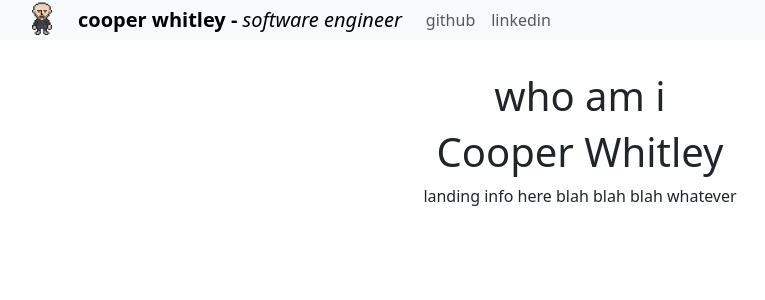
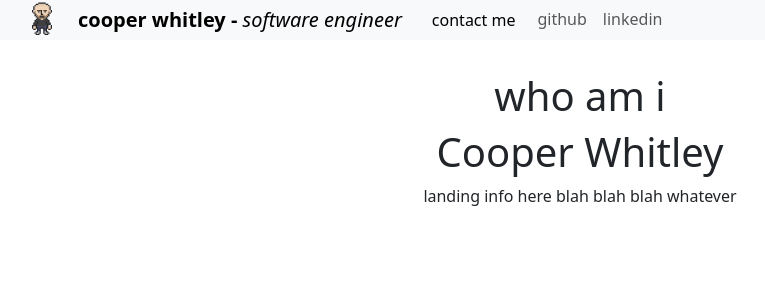
Before and after one commit to cooperwhitley/portfolio, a React (Create React App) app: page / in a window 1280 px wide. Shown: the top 300 px of the page, without its empty margins (60-825 px from the left). Built offline with nearby package versions, Linux system fonts and the light colour scheme.

Commit message:
add styling to link buttons

```diff
--- a/src/components/shared/Header.jsx
+++ b/src/components/shared/Header.jsx
@@ -2,6 +2,10 @@ import { Container, Nav, Navbar } from 'react-bootstrap'
 let Cooper = require('../../assets/cooper.png')
 
 export default function Header() {
+    let linkButtonStyle = {
+        border: 'none',
+        background: 'none'
+    }
     return (
         <Navbar expand='lg' className='bg-body-tertiary' style={{position: 'fixed', width: '100vw', zIndex: '1', height: '5vmin'}}>
             <Container>
@@ -15,8 +19,9 @@ export default function Header() {
                 </Navbar.Brand>
                 <Navbar.Brand style={{fontWeight: 'bold'}}>cooper whitley - <span style={{fontWeight: '200', fontStyle: 'italic'}}>software engineer</span></Navbar.Brand>
                 <Navbar.Toggle aria-controls='basic-navbar-nav' />
-                <Navbar.Collapse id='basic-navbar-nav'>
-                    <Nav className="me-auto">
+                <Navbar.Collapse id='basic-navbar-nav' className='justify-content-end'>
+                    <Nav className="me-auto" >
+                        <Nav.Link><button style={linkButtonStyle}>contact me</button></Nav.Link>
                         <Nav.Link href="https://github.com/cooperwhitley" target="_blank">github</Nav.Link>
                         <Nav.Link href="https://www.linkedin.com/in/cooperwhitley/" target="_blank">linkedin</Nav.Link>
                     </Nav>
```
